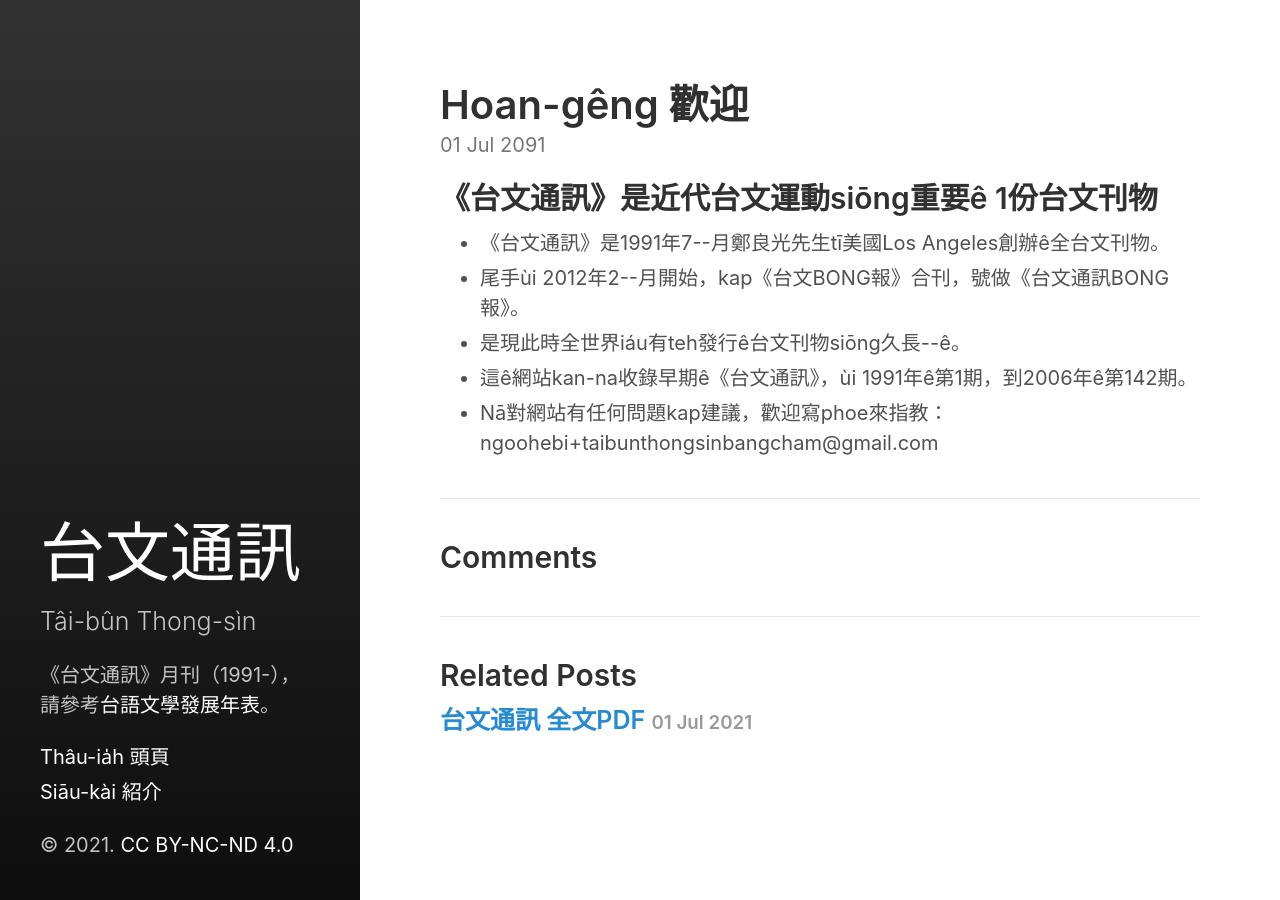
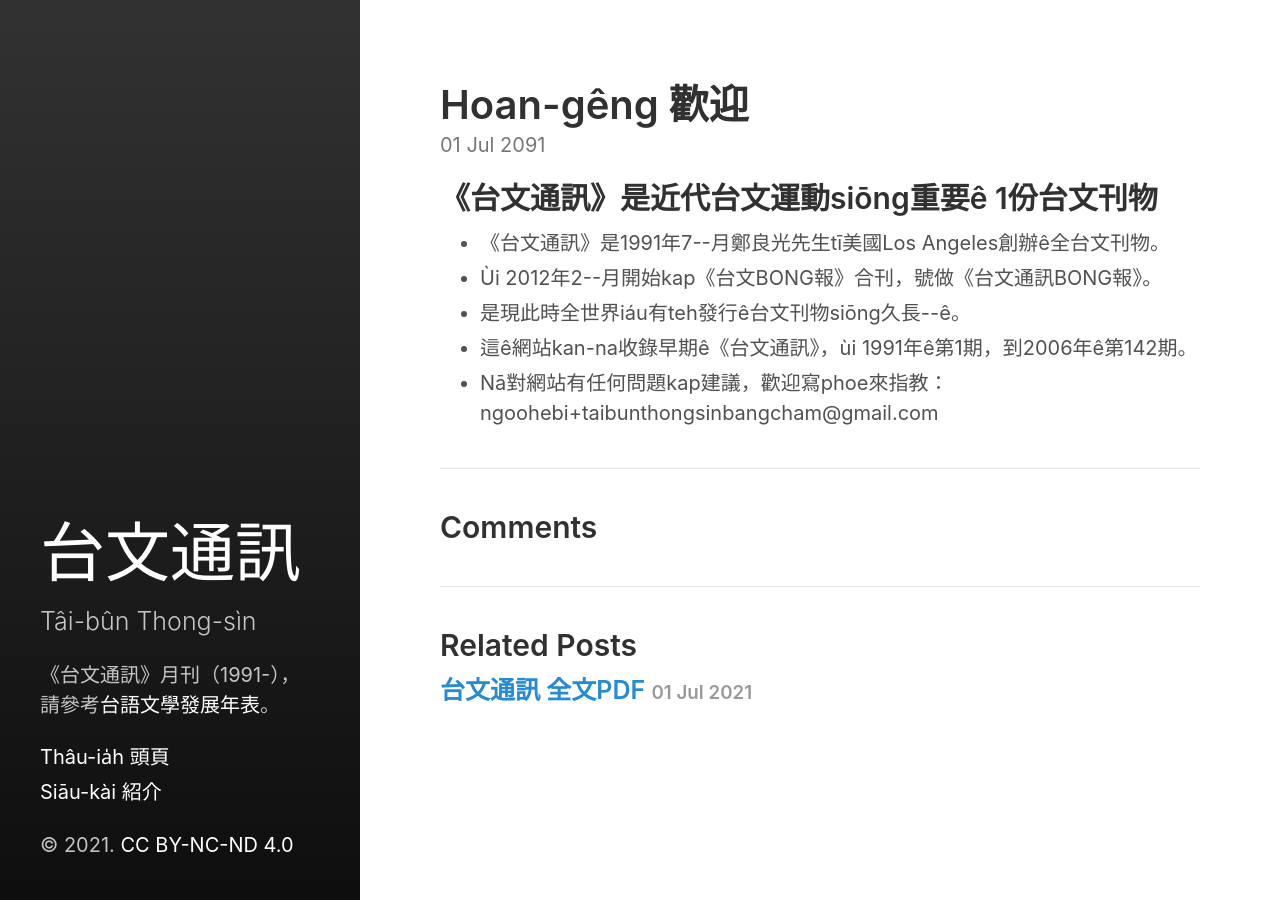
Before and after one commit to TaibunThongsin/TaibunThongsin, a Jekyll site: the page built from _posts/1991-07-01-pin-to-top.md, in a window 1280 px wide. Built offline with Jekyll 4.4.1, drawn with Linux system fonts in a browser that asks for light colours.

Commit message:
Update 1991-07-01-pin-to-top.md

```diff
--- a/_posts/1991-07-01-pin-to-top.md
+++ b/_posts/1991-07-01-pin-to-top.md
@@ -8,7 +8,7 @@ excerpt_separator:  <!--more-->
 ## 《台文通訊》是近代台文運動siōng重要ê 1份台文刊物
 
 * 《台文通訊》是1991年7--月鄭良光先生tī美國Los Angeles創辦ê全台文刊物。
-* 尾手ùi 2012年2--月開始，kap《台文BONG報》合刊，號做《台文通訊BONG報》。
+* Ùi 2012年2--月開始kap《台文BONG報》合刊，號做《台文通訊BONG報》。
 * 是現此時全世界iáu有teh發行ê台文刊物siōng久長--ê。
 * 這ê網站kan-na收錄早期ê《台文通訊》，ùi 1991年ê第1期，到2006年ê第142期。
 * Nā對網站有任何問題kap建議，歡迎寫phoe來指教：ngoohebi+taibunthongsinbangcham@gmail.com
```
